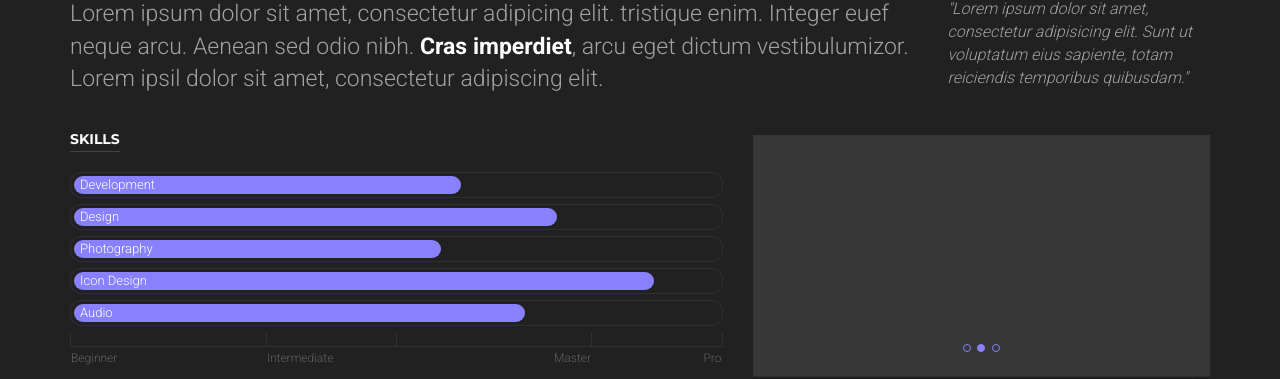
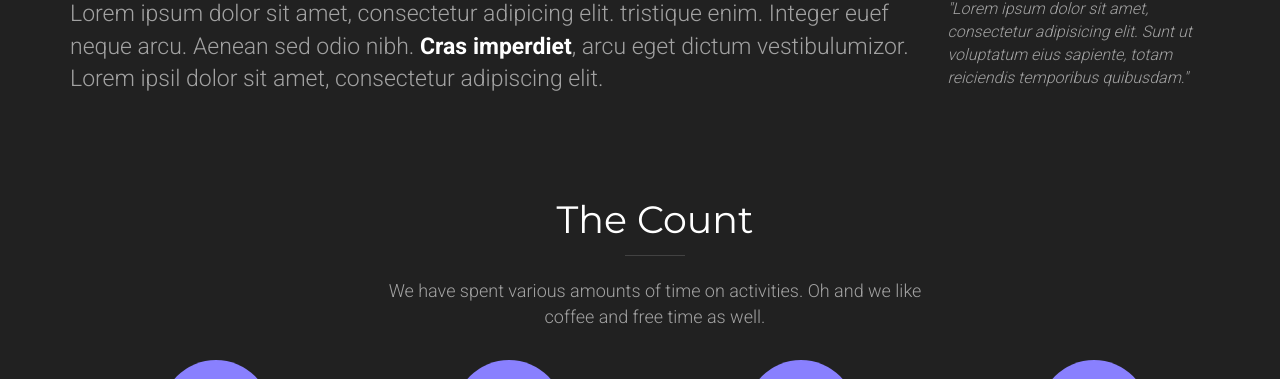
Before and after one commit to chedrme/chedrme.github.io, a plain HTML site: page footer-simple.html in a window 1280 px wide. Shown: the part 2164-2543 px from the top of the page. Drawn offline with nearby package versions, Linux system fonts and the light colour scheme; animation ran at ten frames a second; files whose address does not match are found by name; a web font is replaced by a local one.

Commit message:
removed "skills" from about section
no need for it

```diff
--- a/footer-simple.html
+++ b/footer-simple.html
@@ -301,68 +301,6 @@
 					<p class="no-margin text-small"><i>"Lorem ipsum dolor sit amet, consectetur adipisicing elit. Sunt ut voluptatum eius sapiente, totam reiciendis temporibus quibusdam."</i></p>
 				</div><!-- /.column -->
 			</div><!-- /.row -->
-			<div class="row">
-				<div class="col-lg-7 col-sm-5 bottomReveal">
-					<h5 class="heading-1 mb20">Skills</h5>
-					<div class="progress">
-						<div class="progress-bar text-left" role="progressbar" aria-valuenow="60" aria-valuemin="0" aria-valuemax="100" style="width: 60%;">
-							Development
-						</div>
-					</div>
-					<div class="progress">
-						<div class="progress-bar text-left" role="progressbar" aria-valuenow="75" aria-valuemin="0" aria-valuemax="100" style="width: 75%;">
-							Design
-						</div>
-					</div>
-					<div class="progress">
-						<div class="progress-bar text-left" role="progressbar" aria-valuenow="57" aria-valuemin="0" aria-valuemax="100" style="width: 57%;">
-							Photography
-						</div>
-					</div>
-					<div class="progress">
-						<div class="progress-bar text-left" role="progressbar" aria-valuenow="90" aria-valuemin="0" aria-valuemax="100" style="width: 90%;">
-							Icon Design
-						</div>
-					</div>
-					<div class="progress">
-						<div class="progress-bar text-left" role="progressbar" aria-valuenow="70" aria-valuemin="0" aria-valuemax="100" style="width: 70%;">
-							Audio
-						</div>
-					</div>
-					<div class="progress-meter mb30-xs">
-						<div class="meter meter-left" style="width: 30%;"><span class="meter-text">Beginner</span></div>
-						<div class="meter meter-left" style="width: 20%;"><span class="meter-text">Intermediate</span></div>
-		    			<div class="meter meter-right" style="width: 20%;"><span class="meter-text">Pro</span></div>
-						<div class="meter meter-right" style="width: 30%;"><span class="meter-text">Master</span></div>
-					</div>
-				</div><!-- /.column -->
-				<div class="col-lg-5 col-sm-7 mt10 rotateLeftReveal">
-					<div id="about-carousel" class="basic-carousel carousel slide" data-ride="carousel">
-						<!-- Indicators -->
-						<ol class="carousel-indicators">
-							<li data-target="#about-carousel" data-slide-to="0" class="active"></li>
-							<li data-target="#about-carousel" data-slide-to="1"></li>
-							<li data-target="#about-carousel" data-slide-to="2"></li>
-						</ol>
-
-						<!-- Wrapper for slides -->
-						<div class="carousel-inner" role="listbox">
-							<div class="item active">
-								<img src="images/placeholder.png" alt="..." class="img-responsive">
-							</div>
-							<div class="item">
-								<img src="images/placeholder2.png" alt="..." class="img-responsive">
-							</div>
-							<div class="item">
-								<img src="images/placeholder3.png" alt="..." class="img-responsive">
-							</div>
-						</div>
-					</div>
-				</div><!-- /.column -->
-			</div><!-- /.row -->
-		</div><!-- /.container -->
-	</section><!-- /.section -->
-	<!-- End About -->
 
 	<!-- Begin Our Count -->
 	<section id="ourcount" class="section-padding parallax-window" data-parallax="scroll" data-image-src="images/slider1.jpg">
```
